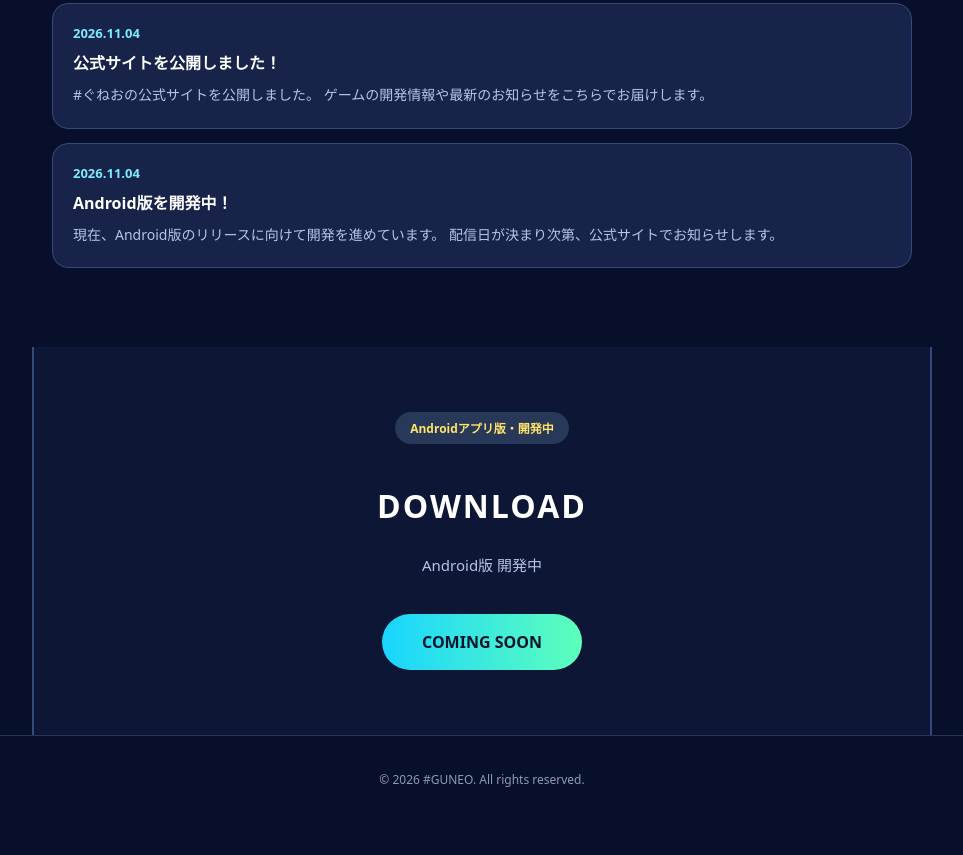
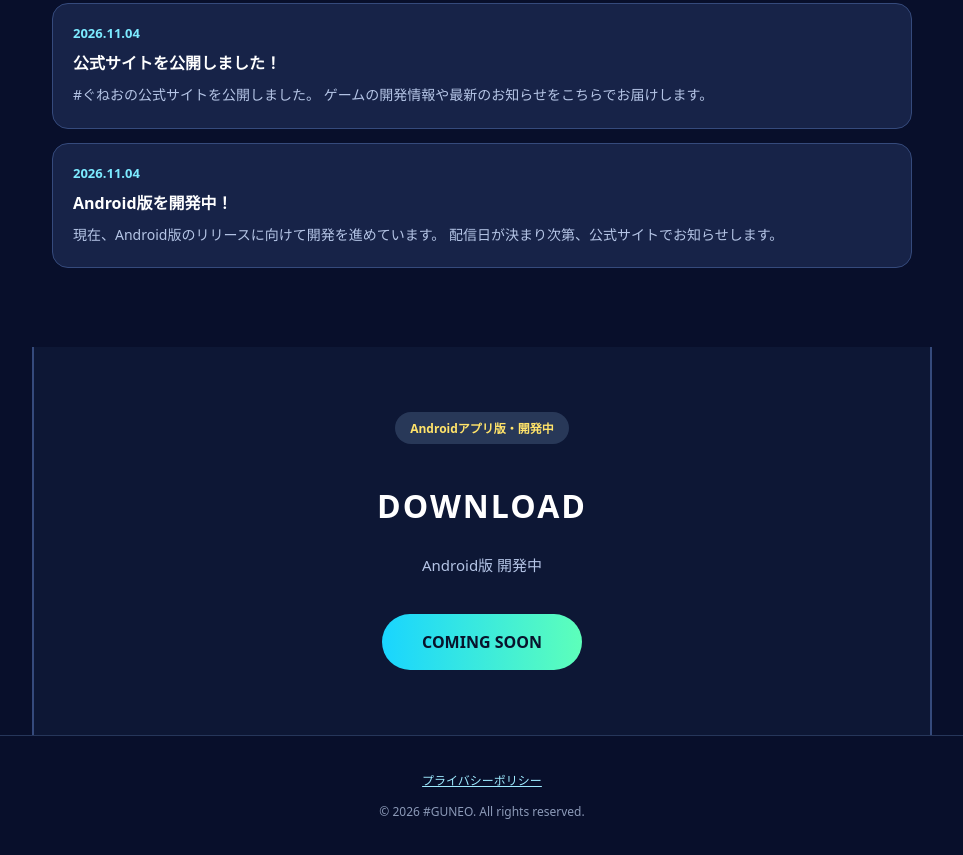
Before and after one commit to kabacchi62/guneo-official, a plain HTML site: page index.html in a window 1280 px wide. Shown: the part 5214-6069 px from the top of the page, without its empty margins (158-1121 px from the left). Before the commit the page ends 6037 px from the top, so only its background shows below. Drawn offline with Linux system fonts and the light colour scheme.

Commit message:
Update index.html

```diff
--- a/index.html
+++ b/index.html
@@ -828,7 +828,8 @@ footer {
 </main>
 
 <footer>
-  © 2026 #GUNEO. All rights reserved.
+  <a href="/privacy/" data-ja="プライバシーポリシー" data-en="Privacy Policy" style="color:#9eeaff;display:inline-block;margin-bottom:14px;">プライバシーポリシー</a>
+  <div>© 2026 #GUNEO. All rights reserved.</div>
 </footer>
 
 <script>
```
